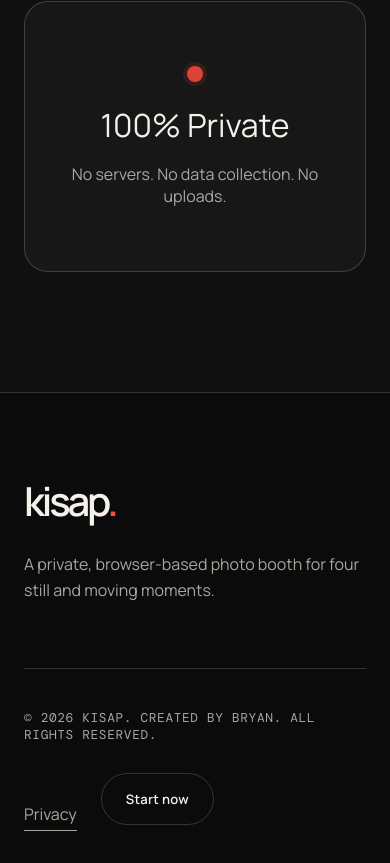
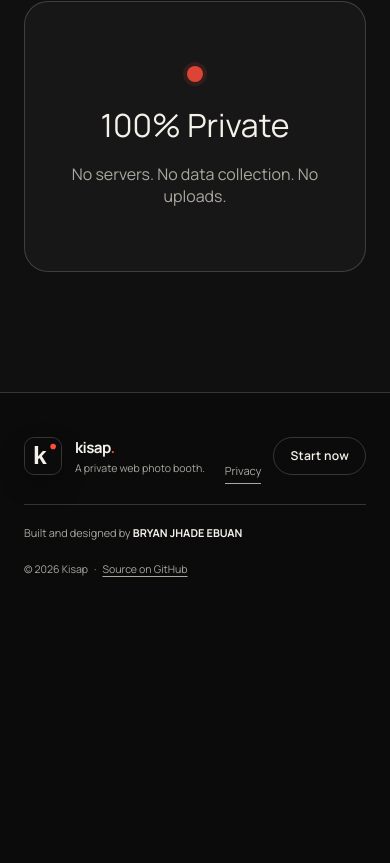
Before and after one commit to codebyjhade/kisap, a website built with Vite: page index.html in a window 390 px wide. Shown: the part 3283-4146 px from the top of the page. After the commit the page ends 3893 px from the top, so only its background shows below. Built offline with nearby package versions, Linux system fonts and the light colour scheme.

Commit message:
updated footer

```diff
--- a/index.html
+++ b/index.html
@@ -17,7 +17,7 @@
     <meta name="twitter:description" content="Create a four-moment photo strip privately on your own device." />
     <meta name="twitter:image" content="/og-image.png" />
     <meta name="apple-mobile-web-app-capable" content="yes" />
-    <meta name="apple-mobile-web-app-status-bar-style" content="black-translucent" />
+    <meta name="apple-mobile-web-app-status-bar-style" content="black" />
     <meta name="apple-mobile-web-app-title" content="kisap." />
     <link rel="icon" href="/favicon.svg" type="image/svg+xml" />
     <link rel="apple-touch-icon" href="/apple-touch-icon.png" />
--- a/public/sw.js
+++ b/public/sw.js
@@ -1,4 +1,4 @@
-const CACHE_NAME = "kisap-shell-v1";
+const CACHE_NAME = "kisap-shell-v2";
 const APP_SHELL = [
   "/",
   "/favicon.svg",
--- a/src/main.js
+++ b/src/main.js
@@ -406,11 +406,21 @@ function homeScreen() {
       </section>
 
       <footer class="landing-footer">
-        <div class="landing-footer-content">
-          <div class="footer-brand">kisap<span class="signal-dot">.</span></div>
-          <p>A private, browser-based photo booth for four still and moving moments.</p>
-          <div class="footer-bottom">
-            <span>© ${new Date().getFullYear()} Kisap. Created by Bryan. All rights reserved.</span>
+        <div class="landing-footer-content footer-bottom">
+          <div class="footer-product">
+            <img src="/favicon.svg" alt="" width="42" height="42">
+            <div>
+              <strong>kisap<span class="signal-dot">.</span></strong>
+              <span>A private web photo booth.</span>
+            </div>
+          </div>
+          <p class="footer-credit">Built and designed by <strong>BRYAN JHADE EBUAN</strong></p>
+          <div class="footer-right">
+            <div class="footer-meta">
+              <span>© ${new Date().getFullYear()} Kisap</span>
+              <span aria-hidden="true">·</span>
+              <a href="https://github.com/codebyjhade/kisap" target="_blank" rel="noreferrer">Source on GitHub</a>
+            </div>
             <div class="footer-actions">
               <a class="text-button" href="/privacy.html">Privacy</a>
               <button class="button button--ghost footer-start" data-start-session>Start now</button>
--- a/src/styles.css
+++ b/src/styles.css
@@ -1197,6 +1197,7 @@ legend { padding: 0; color: var(--muted); }
 /* Landing Page Styles */
 .landing-page {
   width: 100%;
+  position: relative;
   color: var(--paper);
   background: var(--ink);
   overflow-x: hidden;
@@ -1749,62 +1750,107 @@ legend { padding: 0; color: var(--muted); }
 
 .landing-footer {
   border-top: 1px solid var(--line);
-  padding: 80px 24px 40px;
+  padding: 34px max(24px, env(safe-area-inset-right)) max(34px, env(safe-area-inset-bottom)) max(24px, env(safe-area-inset-left));
   background: var(--ink);
 }
 
 .landing-footer-content {
-  max-width: 1200px;
+  max-width: 1440px;
   margin: 0 auto;
 }
 
-.footer-brand {
-  font-size: 2.5rem;
-  font-weight: 600;
-  letter-spacing: -0.08em;
-  margin-bottom: 24px;
-}
-
-.landing-footer p {
-  color: var(--muted);
-  max-width: 400px;
-  line-height: 1.6;
-  margin-bottom: 64px;
-}
-
 .footer-bottom {
-  display: flex;
-  flex-direction: column;
-  gap: 24px;
-  align-items: flex-start;
-  border-top: 1px solid var(--line);
-  padding-top: 40px;
-}
-
-@media (min-width: 768px) {
+  display: grid;
+  grid-template-columns: minmax(220px, 1fr) auto minmax(280px, 1fr);
+  gap: 32px;
+  align-items: center;
+}
+
+.footer-product {
+  display: flex;
+  align-items: center;
+  gap: 13px;
+}
+
+.footer-product img {
+  width: 42px;
+  height: 42px;
+  border: 1px solid var(--line);
+  border-radius: 11px;
+  box-shadow: 0 10px 24px rgba(0, 0, 0, 0.28);
+}
+
+.footer-product > div {
+  display: grid;
+  gap: 3px;
+}
+
+.footer-product strong {
+  font-size: 1rem;
+  letter-spacing: -0.04em;
+}
+
+.footer-product > div > span,
+.footer-credit,
+.footer-meta {
+  color: var(--muted);
+  font-size: 0.72rem;
+}
+
+.footer-product > div > span {
+  font-family: var(--display);
+  letter-spacing: 0;
+  text-transform: none;
+}
+
+.footer-credit {
+  margin: 0;
+  text-align: center;
+  line-height: 1.5;
+}
+
+.footer-credit strong { color: var(--paper); font-weight: 700; }
+
+.footer-right {
+  justify-self: end;
+  display: grid;
+  justify-items: end;
+  gap: 14px;
+}
+
+.footer-meta {
+  display: flex;
+  align-items: center;
+  justify-content: flex-end;
+  gap: 6px;
+  font-family: var(--display);
+  letter-spacing: 0;
+  text-transform: none;
+}
+
+.footer-meta a { color: inherit; text-underline-offset: 3px; }
+.footer-meta a:hover { color: var(--paper); }
+
+@media (max-width: 900px) {
   .footer-bottom {
-    flex-direction: row;
-    justify-content: space-between;
-    align-items: center;
-  }
-}
-
-.footer-bottom span {
-  font-family: var(--mono);
-  font-size: 0.8rem;
-  color: var(--muted);
-  text-transform: uppercase;
-  letter-spacing: 0.05em;
+    grid-template-columns: 1fr;
+    gap: 28px;
+  }
+
+  .footer-credit { justify-self: center; }
+  .footer-right { width: 100%; }
 }
 
 .footer-actions {
   display: flex;
   align-items: center;
+  justify-content: flex-end;
   gap: 24px;
 }
 
 .footer-actions a { color: var(--muted); text-decoration: none; }
 .footer-actions a:hover { color: var(--paper); }
+.footer-actions .button { width: auto; min-height: 42px; padding-inline: 20px; }
 
 /* =========================================
    RESPONSIVE SCALING & SAFE AREAS
@@ -1812,6 +1858,7 @@ legend { padding: 0; color: var(--muted); }
 
 body {
   /* Handle mobile notches and swipe bars */
+  padding-top: env(safe-area-inset-top);
   padding-bottom: env(safe-area-inset-bottom);
   padding-left: env(safe-area-inset-left);
   padding-right: env(safe-area-inset-right);
@@ -1927,7 +1974,7 @@ body {
     align-items: center;
     justify-content: space-between;
     gap: 16px;
-    padding: 16px;
+    padding: 16px max(16px, env(safe-area-inset-right)) 16px max(16px, env(safe-area-inset-left));
   }
 
   .landing-nav-cta {
@@ -1937,6 +1984,54 @@ body {
 
   .landing-nav-links {
     display: none; /* Hide verbose links on very small mobile to save space */
+  }
+
+  .footer-right {
+    display: contents;
+  }
+
+  .footer-bottom {
+    grid-template-columns: minmax(0, 1fr) auto;
+    grid-template-areas:
+      "product actions"
+      "credit credit"
+      "meta meta";
+    gap: 20px 16px;
+  }
+
+  .footer-product { grid-area: product; min-width: 0; }
+  .footer-product img { width: 38px; height: 38px; border-radius: 10px; }
+  .footer-product strong { font-size: 0.95rem; }
+  .footer-product > div > span { font-size: 0.66rem; }
+
+  .footer-actions {
+    grid-area: actions;
+    align-self: center;
+    gap: 12px;
+  }
+
+  .footer-actions .text-button { font-size: 0.7rem; }
+  .footer-actions .button {
+    min-height: 38px;
+    padding-inline: 16px;
+    font-size: 0.76rem;
+  }
+
+  .footer-credit {
+    grid-area: credit;
+    width: 100%;
+    justify-self: stretch;
+    padding-top: 20px;
+    border-top: 1px solid var(--line);
+    text-align: left;
+    font-size: 0.68rem;
+  }
+
+  .footer-meta {
+    grid-area: meta;
+    justify-content: flex-start;
+    flex-wrap: wrap;
+    font-size: 0.66rem;
   }
 
   .landing-hero {
```
Also changed, not shown: public/privacy.html (+1 -1 lines).
